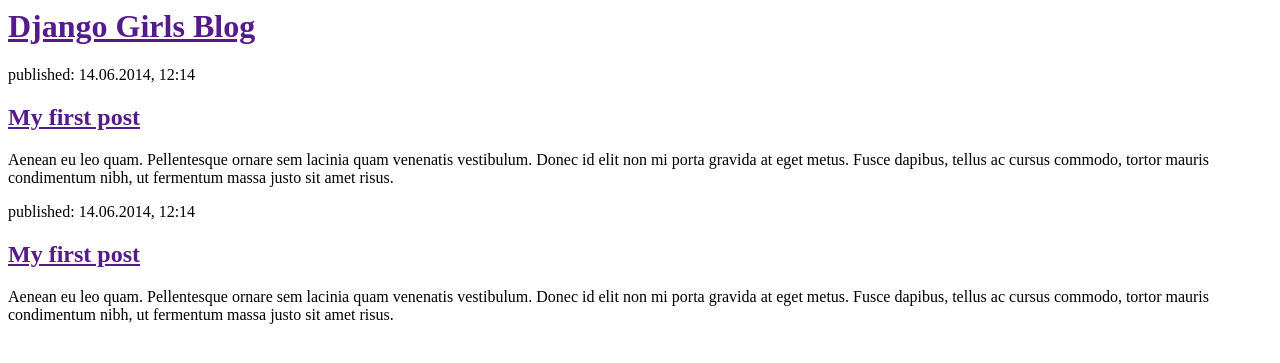
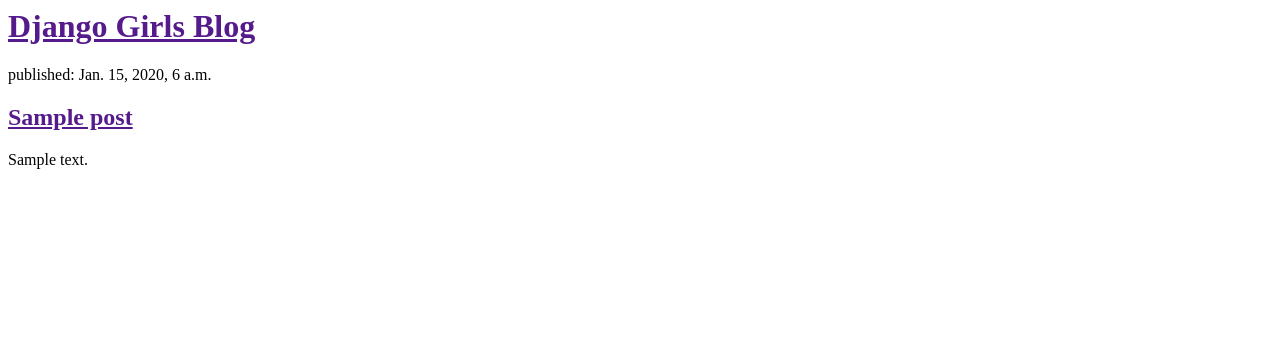
Before and after one commit to jsolorzano/my-first-blog, a Django app: template blog/templates/blog/post_list.html in a window 1280 px wide. Shown: the top 363 px of the page. Run offline with Django 3.2, Linux system fonts and the light colour scheme; the template is opened without the code that fills it: values that come from a table or form of the project are taken from there, others are empty; tables that the repository leaves empty hold one stand-in row (values such as "Sample post").

Commit message:
Carga de datos dinámicos desde el views a la vista.

```diff
--- a/blog/templates/blog/post_list.html
+++ b/blog/templates/blog/post_list.html
@@ -8,21 +8,13 @@
 			<h1><a href="">Django Girls Blog</a></h1>
 		</div>
 
-		<div>
-			<p>published: 14.06.2014, 12:14</p>
-			<h2><a href="">My first post</a></h2>
-			<p>Aenean eu leo quam. Pellentesque ornare sem lacinia quam venenatis vestibulum.
-			Donec id elit non mi porta gravida at eget metus. Fusce dapibus, tellus ac cursus commodo,
-			tortor mauris condimentum nibh, ut fermentum massa justo sit amet risus.</p>
-		</div>
-
-		<div>
-			<p>published: 14.06.2014, 12:14</p>
-			<h2><a href="">My first post</a></h2>
-			<p>Aenean eu leo quam. Pellentesque ornare sem lacinia quam venenatis vestibulum.
-			Donec id elit non mi porta gravida at eget metus. Fusce dapibus, tellus ac cursus commodo,
-			tortor mauris condimentum nibh, ut fermentum massa justo sit amet risus.</p>
-		</div>
+		{% for post in posts %}
+			<div>
+				<p>published: {{post.published_date}}</p>
+				<h2><a href="">{{post.title}}</a></h2>
+				<p>{{post.text|linebreaksbr}}</p>
+			</div>
+		{% endfor %}
 
 	</body>
 </html>
--- a/blog/views.py
+++ b/blog/views.py
@@ -1,6 +1,9 @@
 from django.shortcuts import render
+from django.utils import timezone
+from .models import Post
 
 # Create your views here.
 
 def post_list(request):
-	return render(request, 'blog/post_list.html', {})
+	posts = Post.objects.filter(published_date__lte=timezone.now()).order_by('published_date')
+	return render(request, 'blog/post_list.html', {'posts': posts})
```
